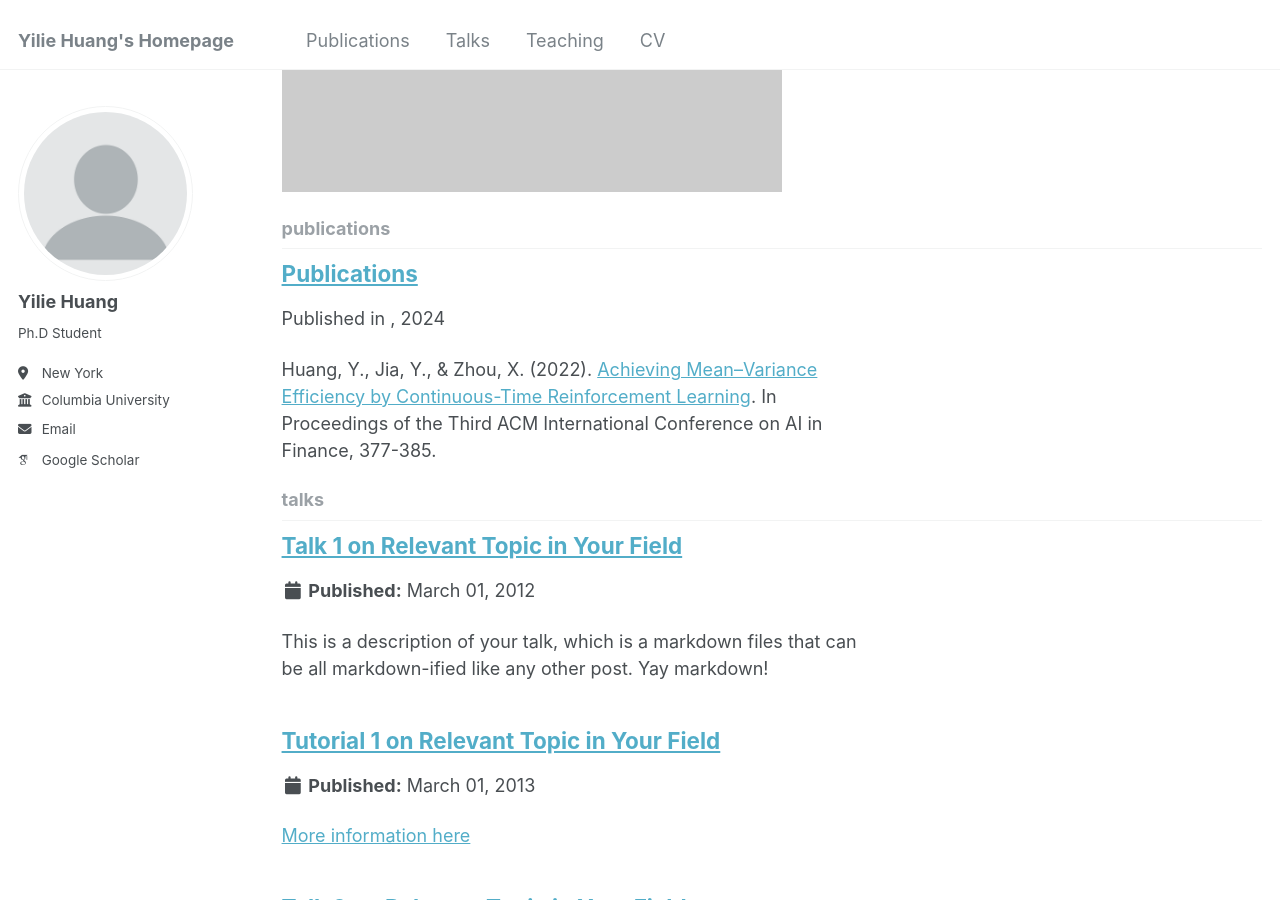
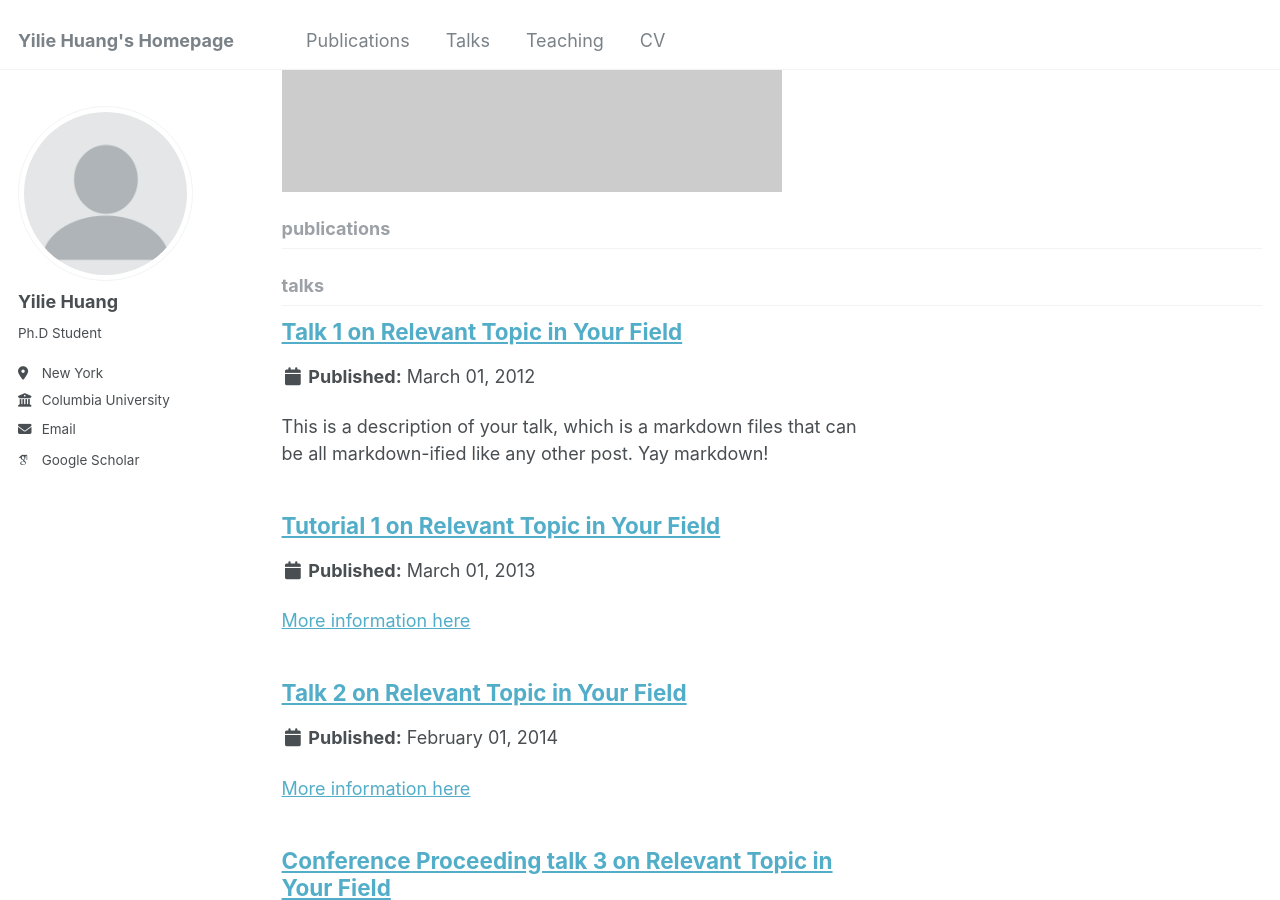
Before and after one commit to yiliehuang/yiliehuang.github.io, a Jekyll site: the page built from _pages/collection-archive.html, in a window 1280 px wide and 900 px high, scrolled down 900 px. Built offline with Jekyll 4.4.1, drawn with Linux system fonts in a browser that asks for light colours; some web fonts are replaced.

Commit message:
Update publications.md

```diff
--- a/_publications/publications.md
+++ b/_publications/publications.md
@@ -1,14 +1,3 @@
----
-#title: "Paper Title Number 1"
-#collection: publications
-#category: publications
-#permalink: /publication/publications
-#excerpt: 'This paper is about the number 1. The number 2 is left for future work.'
-#date: 2009-10-01
-#venue: 'Journal 1'
-#slidesurl: 'http://academicpages.github.io/files/slides1.pdf'
-#paperurl: 'http://academicpages.github.io/files/paper1.pdf'
-#citation: 'Huang, Y., Jia, Y., & Zhou, X. (2022). [Achieving Mean–Variance Efficiency by Continuous-Time Reinforcement Learning](https://www.columbia.edu/~xz2574/download/HJZ2.pdf). #In Proceedings of the Third ACM International Conference on AI in Finance, 377-385.'
----
+
 
 Huang, Y., Jia, Y., & Zhou, X. (2022). [Achieving Mean–Variance Efficiency by Continuous-Time Reinforcement Learning](https://www.columbia.edu/~xz2574/download/HJZ2.pdf). In Proceedings of the Third ACM International Conference on AI in Finance, 377-385.
```
